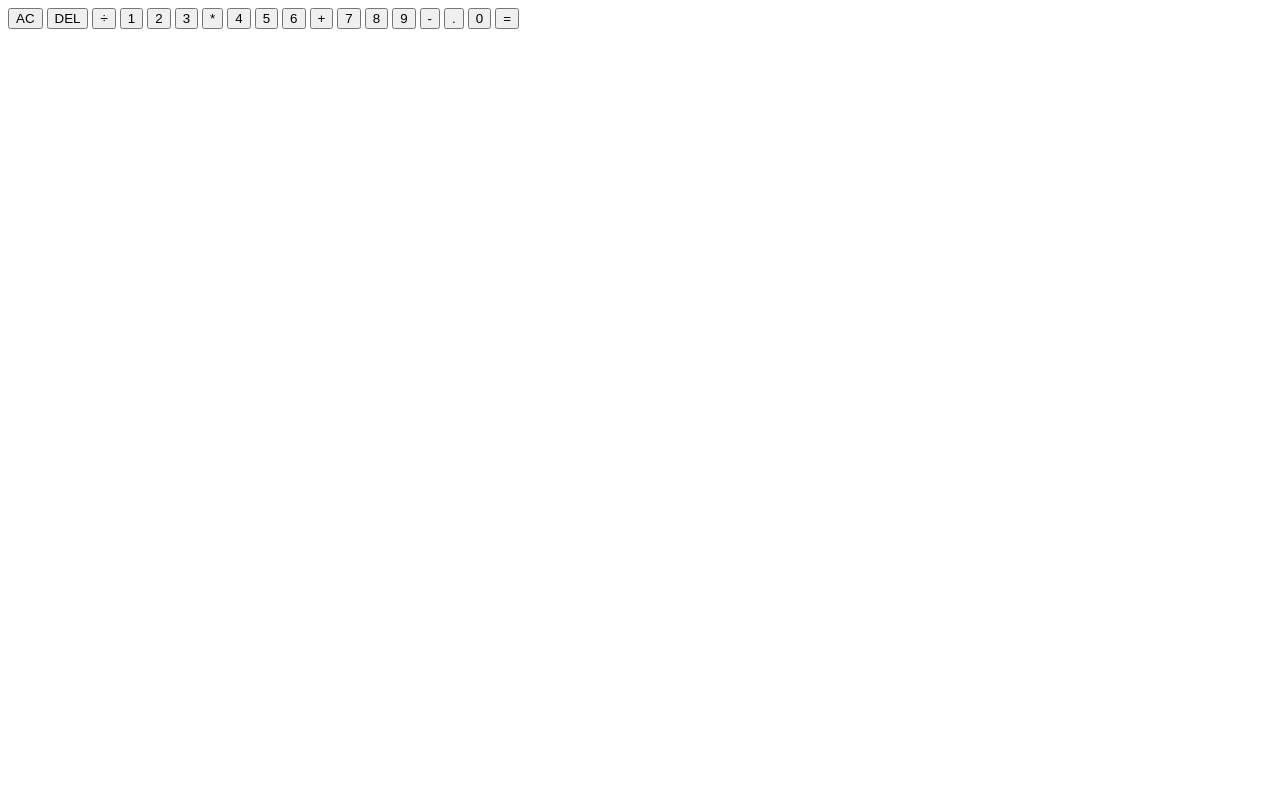
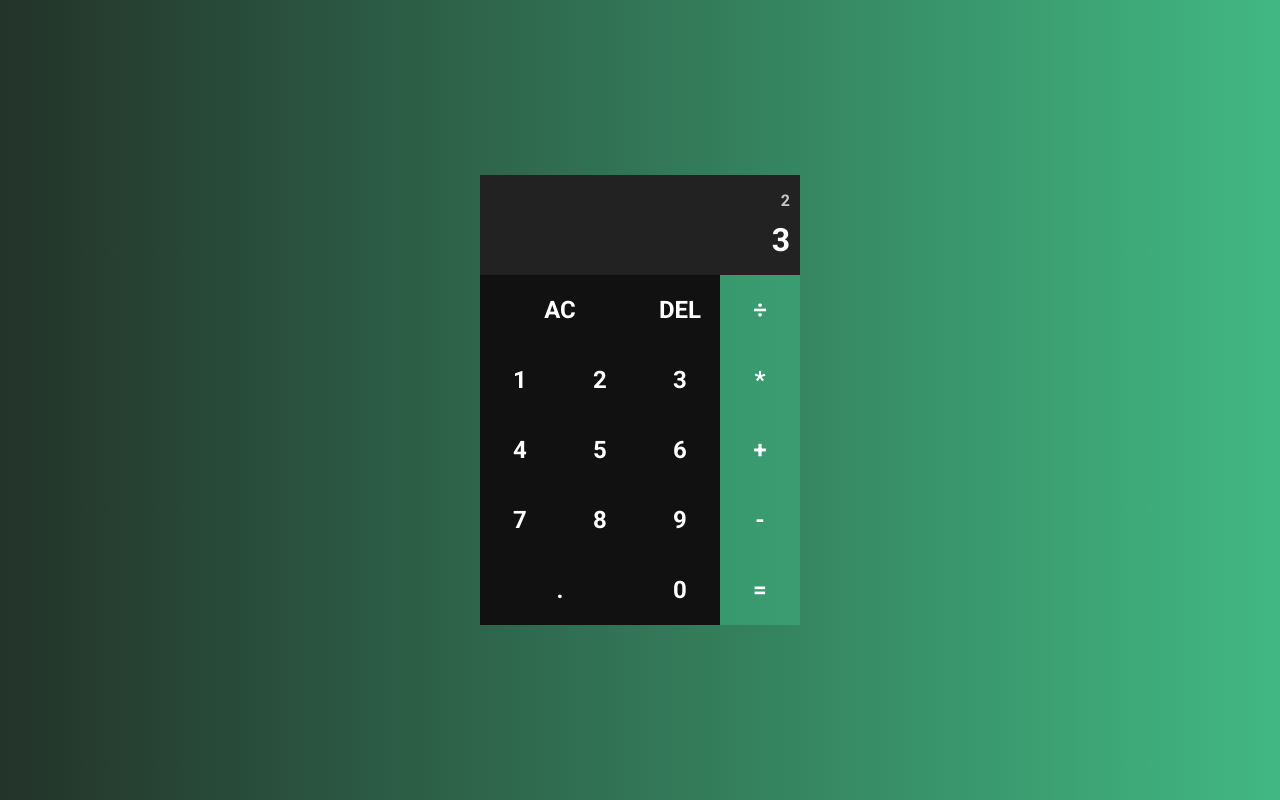
Before and after one commit to MyllaC/calculator-project, a plain HTML site: page index.html in a window 1280 px wide. Drawn offline with Linux system fonts and the light colour scheme.

Commit message:
style done

```diff
--- a/index.html
+++ b/index.html
@@ -16,29 +16,29 @@
     <link rel="stylesheet" href="./style.css" />
   </head>
   <body>
-    <div class="grid-conatiner">
+    <div class="grid-container">
       <div class="output">
-        <div class="previus-operand"></div>
-        <div class="current-operand"></div>
+        <div class="previous-operand">2</div>
+        <div class="current-operand">3</div>
       </div>
       <button class="span-two">AC</button>
       <button>DEL</button>
-      <button>÷</button>
+      <button class="operator">÷</button>
       <button>1</button>
       <button>2</button>
       <button>3</button>
-      <button>*</button>
+      <button class="operator">*</button>
       <button>4</button>
       <button>5</button>
       <button>6</button>
-      <button>+</button>
+      <button class="operator">+</button>
       <button>7</button>
       <button>8</button>
       <button>9</button>
-      <button>-</button>
+      <button class="operator">-</button>
       <button class="span-two">.</button>
       <button>0</button>
-      <button>=</button>
+      <button class="operator">=</button>
     </div>
 
     <script src="./main.js"></script>
--- a/style.css
+++ b/style.css
@@ -0,0 +1,88 @@
+* {
+  box-sizing: border-box;
+  margin: 0;
+  padding: 0;
+
+  font-family: 'Roboto', sans-serif;
+  font-weight: bold;
+}
+
+:root {
+  --background-window: linear-gradient(
+    to right,
+    rgb(35, 51, 41),
+    rgb(65, 184, 131)
+  );
+
+  --button-background-color: rgb(17, 17, 17);
+  --button-background-hover-color: rgb(238, 238, 238);
+
+  --operator-background-color: rgba(65, 184, 131, 0.459);
+  --output-background-color: rgb(34, 34, 34);
+  --previous-operand-color: rgba(255, 255, 255, 0.75);
+  --current-operand-color: rgb(255, 255, 255);
+}
+
+/***** GRID CONTAINER *****/
+
+body {
+  background: var(--background-window);
+}
+
+.grid-container {
+  display: grid;
+  justify-content: center;
+  align-content: center;
+  min-height: 100vh;
+  grid-template-columns: repeat(4, 80px);
+  grid-template-rows: minmax(100px, auto) repeat(5, 70px);
+}
+
+.grid-container > button {
+  cursor: pointer;
+
+  font-size: 1.5rem;
+  border: none;
+  background-color: var(--button-background-color);
+  color: var(--current-operand-color);
+
+  outline: none;
+}
+
+.grid-container > button:hover {
+  background-color: var(--current-operand-color);
+  color: var(--button-background-color);
+}
+
+.grid-container > .operator {
+  background: var(--operator-background-color);
+}
+
+.grid-container > .span-two {
+  grid-column: span 2; /*expandir essa classe em duas colunas */
+}
+
+.grid-container > .output {
+  grid-column: 1/-1; /* expandir por completo em uma linha */
+
+  background-color: var(--output-background-color);
+
+  display: flex;
+  flex-direction: column;
+  align-items: flex-end;
+  justify-content: space-around;
+  padding: 10px;
+
+  word-wrap: break-word;
+  word-break: break-all;
+}
+
+.grid-container > .output > .previous-operand {
+  color: var(--previous-operand-color);
+  font-size: 1rem;
+}
+
+.grid-container > .output > .current-operand {
+  color: var(--current-operand-color);
+  font-size: 2rem;
+}
```
